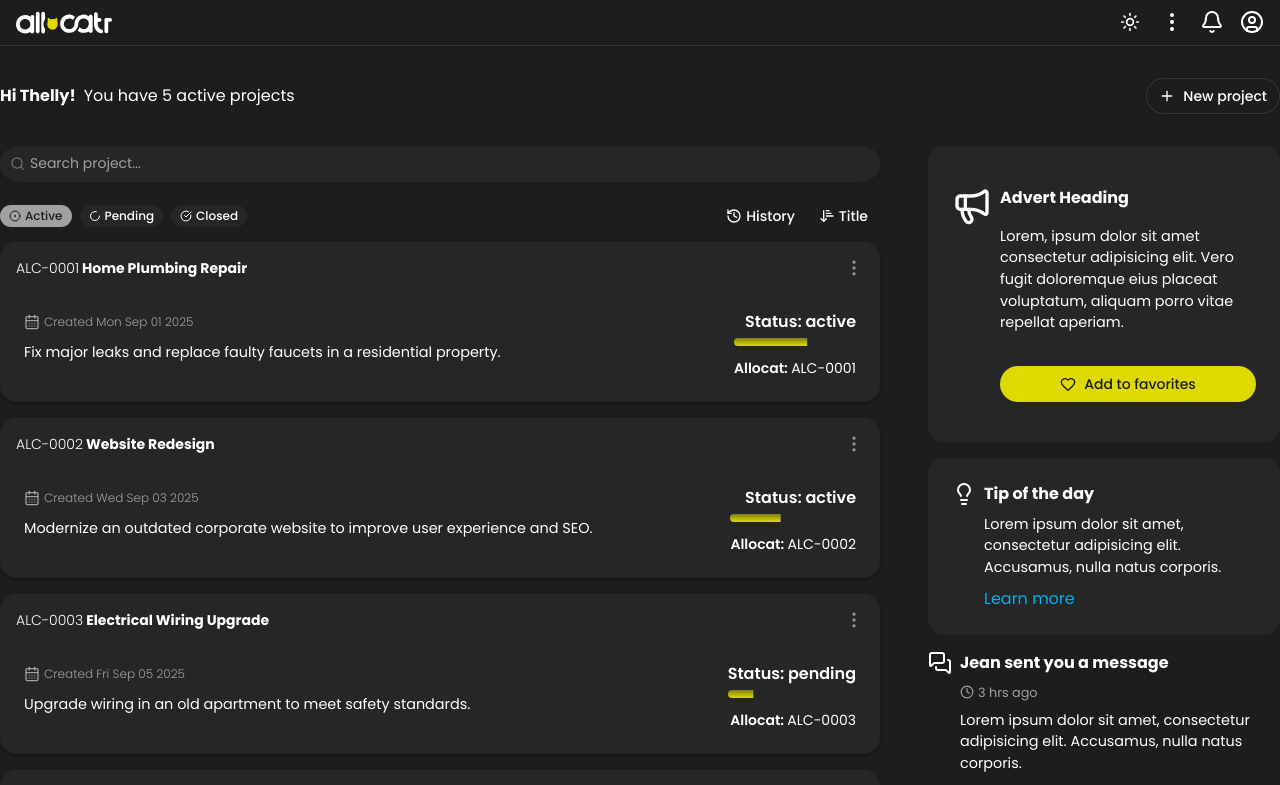
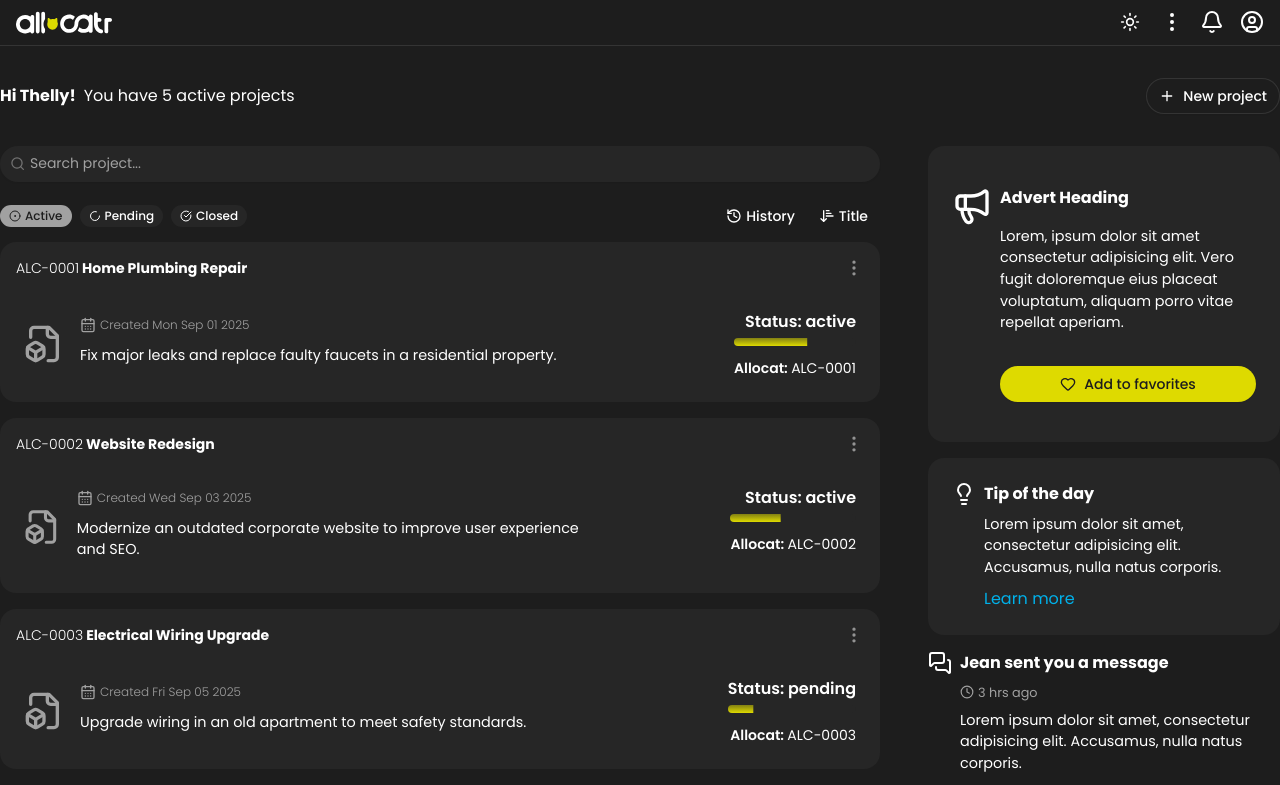
Before and after one commit to bytebytrevor/allocatrui, a React (Vite) app: page /projects in a window 1280 px wide. Shown: the top 785 px of the page. Built offline with nearby package versions, Linux system fonts and the light colour scheme.

Commit message:
Update projectCard

```diff
--- a/src/components/ProjectCard.tsx
+++ b/src/components/ProjectCard.tsx
@@ -1,4 +1,4 @@
-import { CalendarDaysIcon, EllipsisVerticalIcon } from "lucide-react";
+import { CalendarDaysIcon, Dock, EllipsisVerticalIcon, FileBox } from "lucide-react";
 import { Progress } from "./ui/progress";
 import type { Project } from "@/Types";
 import { Link } from "react-router-dom";
@@ -12,7 +12,9 @@ type Props = {
 
 function ProjectCard({props}: Props) {
     return (
-        <div className="bg-muted rounded-2xl p-2 shadow-sm/25">
+        // <div className="p-2 border-t">
+        <div className="bg-muted rounded-2xl p-2">
+        {/* <div className="bg-muted rounded-2xl p-2 shadow-sm/25"> */}
             <div className="flex items-center justify-between">
                 <h3 className="font-bold text-sm pl-2"><span className="font-light">{props.projectCode}</span> {props.title}</h3>
                 <EllipsisVerticalIcon size={36} className="text-foreground/50 hover:text-foreground p-2 hover:bg-background/40 rounded-full"/>
@@ -24,14 +26,16 @@ function ProjectCard({props}: Props) {
                 whileTap={{ scale: 0.96 }}
                 transition={{ duration: 0.2, ease: "easeInOut" }}
             >
-                <div className="w-xl">
-
+                <div className="flex items-center gap-4 w-xl">
+                    <FileBox size={40} className="text-muted-foreground"/>
+                    <div>
                         <span
                             className="flex items-center gap-1 font-light text-muted-foreground text-xs py-1"
                         >
                             <CalendarDaysIcon size={16} />Created { new Date(props.createdAt).toDateString()}
                         </span>
                         <p className="text-[0.9rem] py-2">{props.description}</p>
+                    </div>
                 </div>
                 <div className="flex gap-12">
                     <div className="flex flex-col items-end max-w-60">
```
Lines whose indentation alone changed are shown as unchanged.
